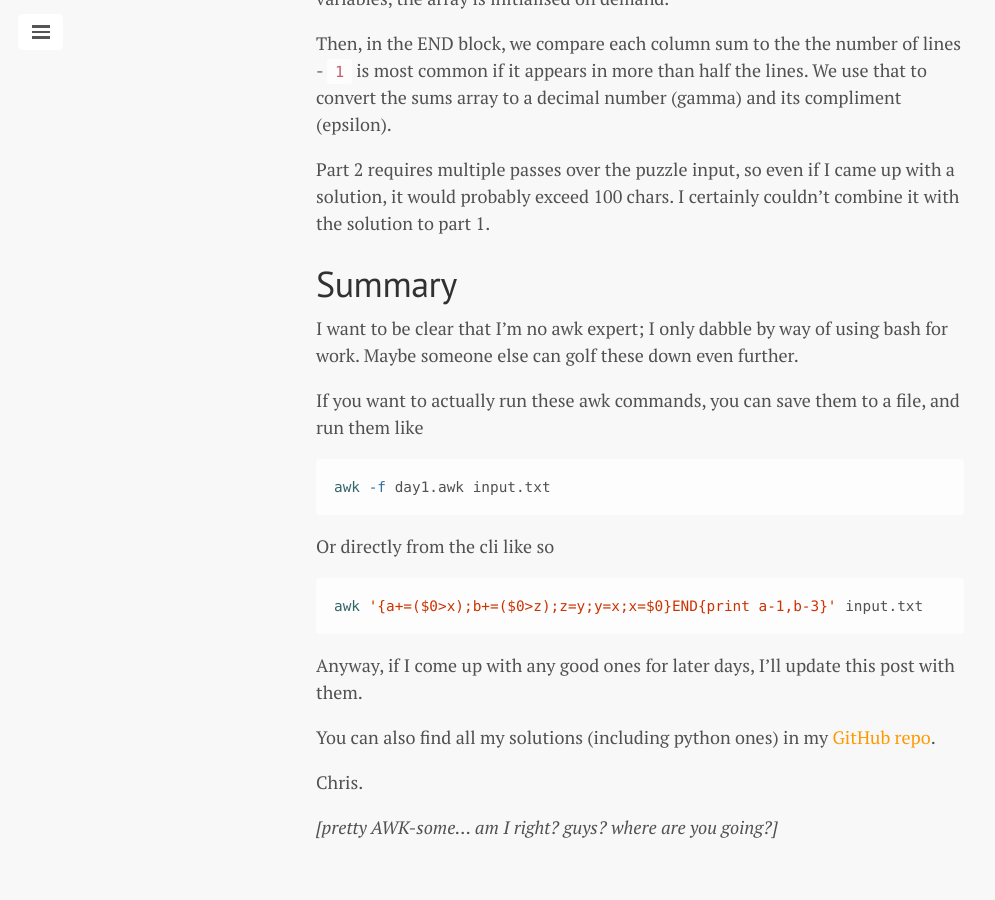
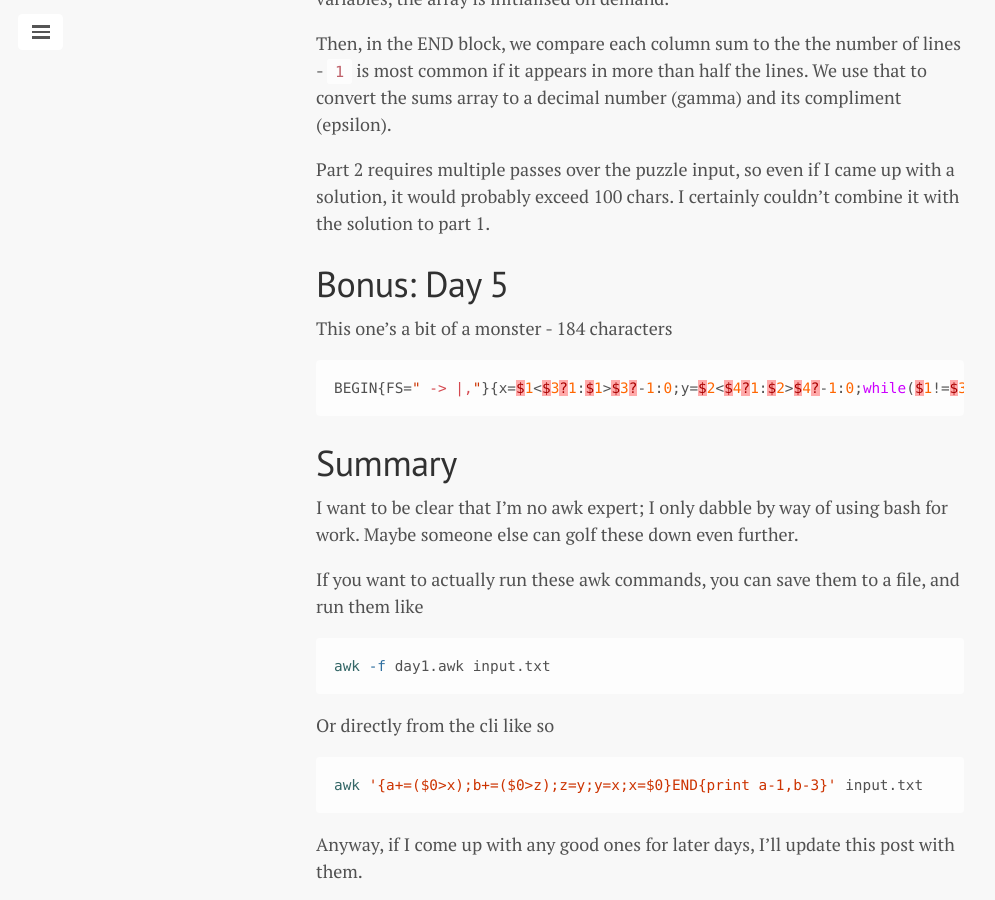
Before and after one commit to oatzy/oatzy.github.io, a Jekyll site: the page built from _posts/2021-12-02-advent-of-code-awk-oneliner.md, in a window 1280 px wide and 900 px high, scrolled down 6417 px. Shown: the whole window, without its empty margins (0-995 px from the left). Built offline with Jekyll 4.4.1, drawn with Linux system fonts in a browser that asks for light colours.

Commit message:
update: added day 5 to awk one-liners blog

````diff
--- a/_posts/2021-12-02-advent-of-code-awk-oneliner.md
+++ b/_posts/2021-12-02-advent-of-code-awk-oneliner.md
@@ -256,6 +256,15 @@ Then, in the END block, we compare each column sum to the the number of lines -
 
 Part 2 requires multiple passes over the puzzle input, so even if I came up with a solution, it would probably exceed 100 chars. I certainly couldn't combine it with the solution to part 1.
 
+# Bonus: Day 5
+
+This one's a bit of a monster - 184 characters
+
+```python
+BEGIN{FS=" -> |,"}{x=$1<$3?1:$1>$3?-1:0;y=$2<$4?1:$2>$4?-1:0;while($1!=$3+x||$2!=$4+y){a[$1,$2]+=$1==$3||$2==$4;b[$1,$2]+=1;$1+=x;$2+=y}}END{for(k in b){t+=a[k]>1;u+=b[k]>1};print t,u}
+```
+
+
 # Summary
 
 I want to be clear that I'm no awk expert; I only dabble by way of using bash for work. Maybe someone else can golf these down even further.
````
